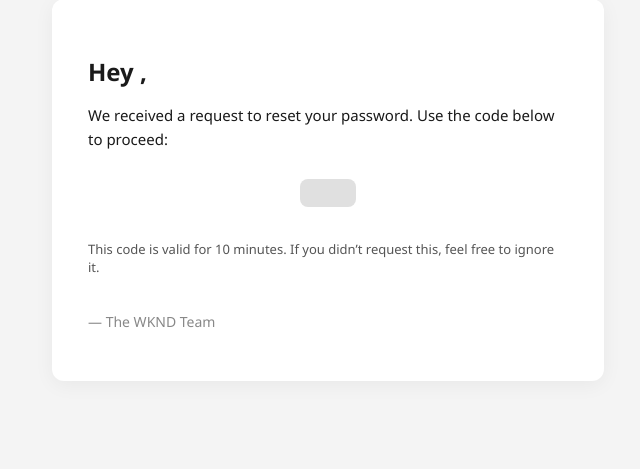
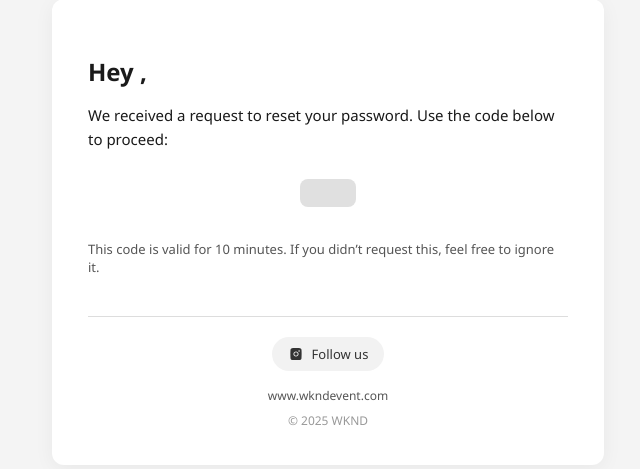
Before and after one commit to Ivanandres2006/BackendEvent, a Spring app: template src/main/resources/templates/reset-password-email.html in a window 1280 px wide. Shown: the part 41-510 px from the top of the page, without its empty margins (312-952 px from the left). Run offline with Thymeleaf, Linux system fonts and the light colour scheme; the template is opened without the code that fills it, so the values that code supplies are empty; some of the project's set-up classes (security, data sources, template engines, error pages and the like) are left out, and stand-ins take their place.

Commit message:
Email Things

```diff
--- a/src/main/resources/templates/reset-password-email.html
+++ b/src/main/resources/templates/reset-password-email.html
@@ -7,8 +7,10 @@
 <body style="margin: 0; padding: 0; background-color: #f4f4f4; font-family: 'Segoe UI', sans-serif; color: #1a1a1a;">
 <div style="max-width: 480px; margin: 40px auto; background-color: #ffffff; border-radius: 12px; padding: 36px; box-shadow: 0 4px 20px rgba(0,0,0,0.05);">
 
+    <!-- Header -->
     <h2 style="font-weight: 600; margin-bottom: 12px;">Hey [[${name}]],</h2>
 
+    <!-- Body -->
     <p style="font-size: 15px; line-height: 1.6;">
         We received a request to reset your password. Use the code below to proceed:
     </p>
@@ -23,9 +25,32 @@
         This code is valid for 10 minutes. If you didn’t request this, feel free to ignore it.
     </p>
 
-    <p style="margin-top: 36px; font-size: 14px; color: #888;">
-        — The WKND Team
-    </p>
+    <!-- Divider -->
+    <hr style="border: none; border-top: 1px solid #ddd; margin: 40px 0 20px 0;" />
+
+    <!-- Footer -->
+    <div style="text-align: center; font-size: 12px; color: #888;">
+
+        <!-- Follow Button -->
+        <p style="margin-bottom: 16px;">
+            <a href="https://www.instagram.com/wkndevent/?hl=es"
+               style="display: inline-flex; align-items: center; background-color: #f2f2f2; padding: 8px 16px; border-radius: 24px; text-decoration: none; color: #333; font-weight: 500; font-size: 13px;">
+                <svg xmlns="http://www.w3.org/2000/svg" height="16" width="16" viewBox="0 0 448 512" style="fill:#333; margin-right: 8px;">
+                    <path d="M224 202.7c-29.3 0-53.2 23.9-53.2 53.2S194.7 309 224 309s53.2-23.9 53.2-53.2S253.3 202.7 224 202.7zm124.7-41c0 14.1-11.4 25.6-25.6 25.6s-25.6-11.4-25.6-25.6 11.4-25.6 25.6-25.6 25.6 11.5 25.6 25.6zM398.8 112c-3.5-22.6-22.5-40.5-45.2-44C312.7 64 224 64 224 64s-88.7 0-129.6 4c-22.7 3.5-41.7 21.4-45.2 44C44 153.3 44 256 44 256s0 102.7 5.2 144c3.5 22.6 22.5 40.5 45.2 44 40.9 4 129.6 4 129.6 4s88.7 0 129.6-4c22.7-3.5 41.7-21.4 45.2-44C404 358.7 404 256 404 256s0-102.7-5.2-144zM224 338c-45.3 0-82-36.7-82-82s36.7-82 82-82 82 36.7 82 82-36.7 82-82 82z"/>
+                </svg>
+                Follow us
+            </a>
+        </p>
+
+        <!-- Website -->
+        <p style="margin: 6px 0;">
+            <a href="https://www.wkndevent.com/" style="color: #555; text-decoration: none;">www.wkndevent.com</a>
+        </p>
+
+        <!-- Copyright -->
+        <p style="margin: 8px 0 0 0; color: #999;">© 2025 WKND</p>
+    </div>
+
 </div>
 </body>
 </html>
```
Also changed, not shown: src/main/resources/templates/verification-email.html (+29 -1 lines).
